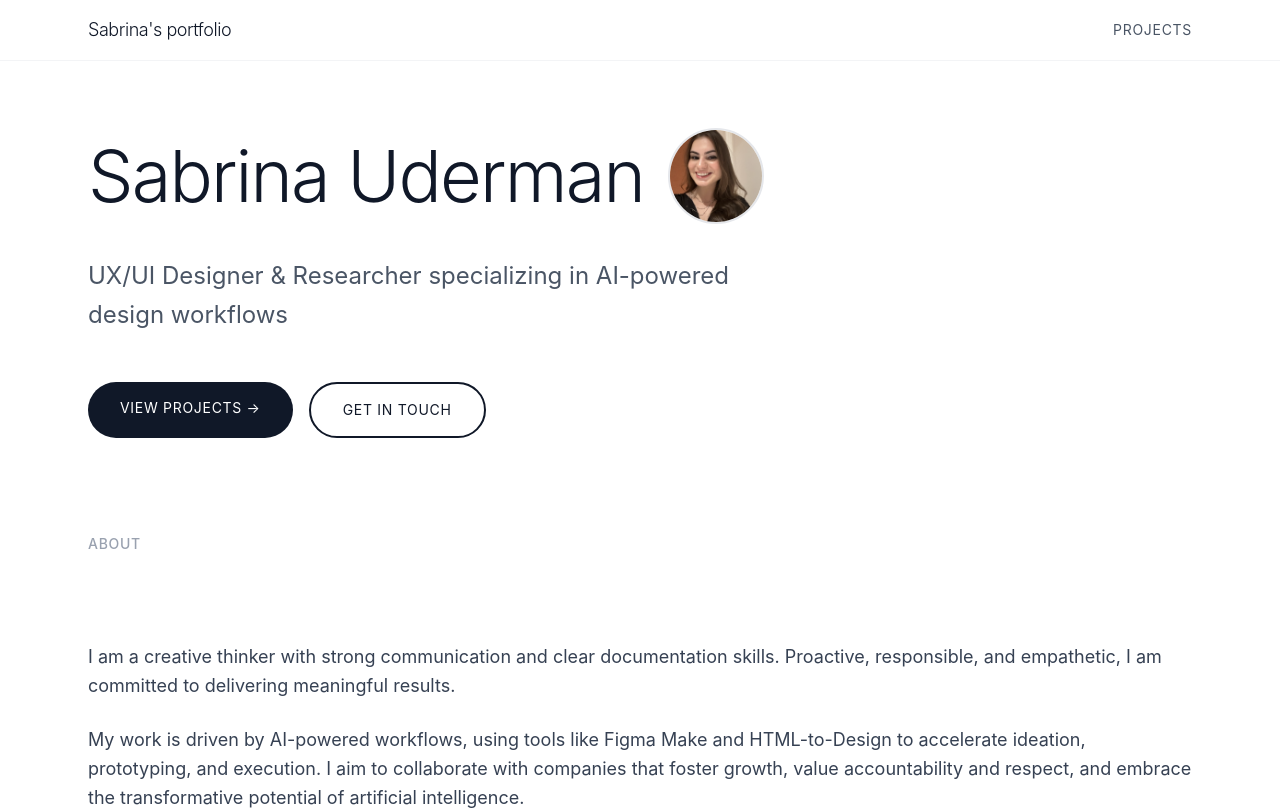
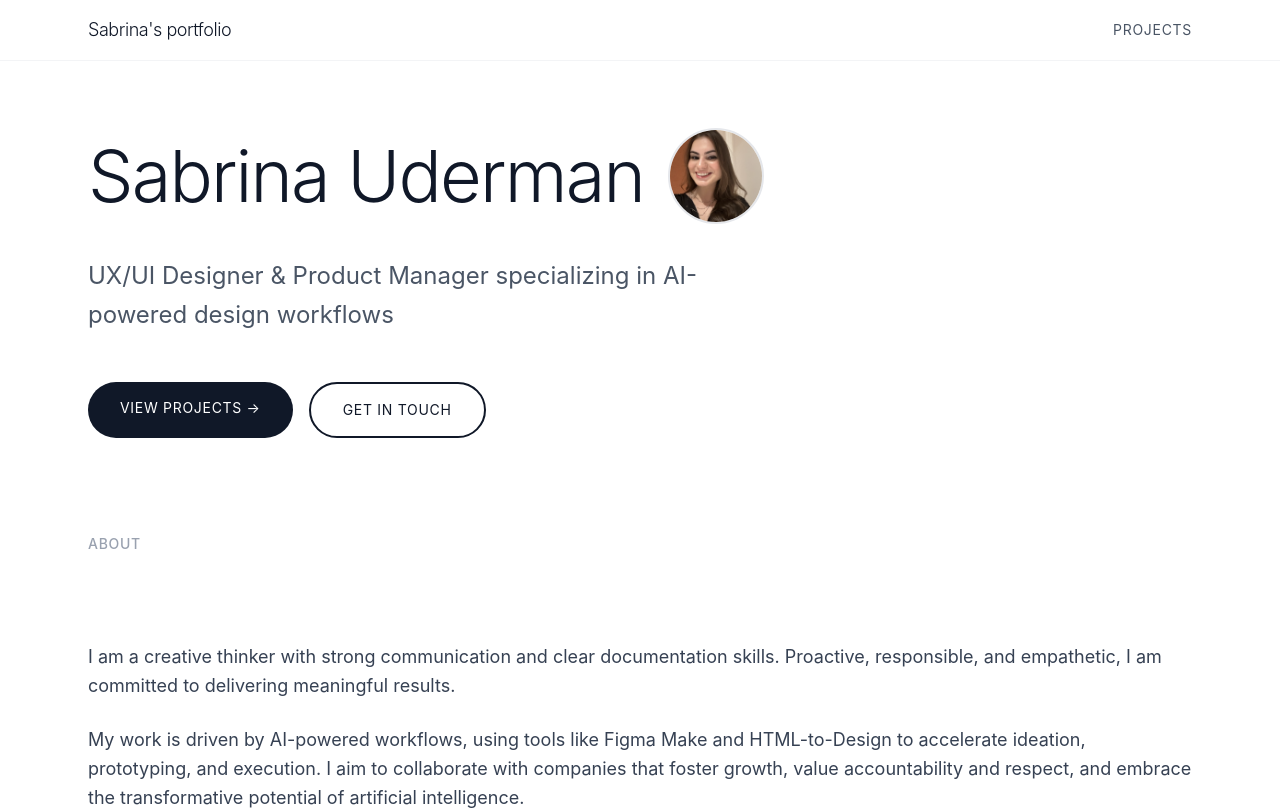
Before and after one commit to sabrinauderman/portfolio, a React (Vite) app: page / in a window 1280 px wide. Shown: the top 810 px of the page. Built offline with nearby package versions, Linux system fonts and the light colour scheme.

Commit message:
Update home tagline to UX/UI Designer & Product Manager
Co-Authored-By: Claude Opus 5.5 <noreply@anthropic.com>
Claude-Session: https://claude.ai/code/session_01JyPkCVaD7Y1XA743XSCwrJ

```diff
--- a/src/app/pages/HomePage.tsx
+++ b/src/app/pages/HomePage.tsx
@@ -43,7 +43,7 @@ export function HomePage() {
           </div>
 
           <p className="text-2xl text-gray-600 max-w-2xl leading-relaxed">
-            UX/UI Designer & Researcher specializing in AI-powered design
+            UX/UI Designer & Product Manager specializing in AI-powered design
             workflows
           </p>
           <div className="flex gap-4 pt-4">
```
